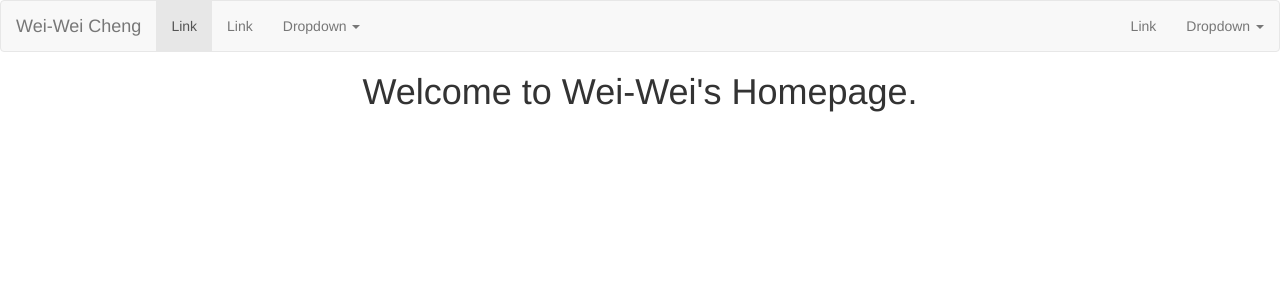
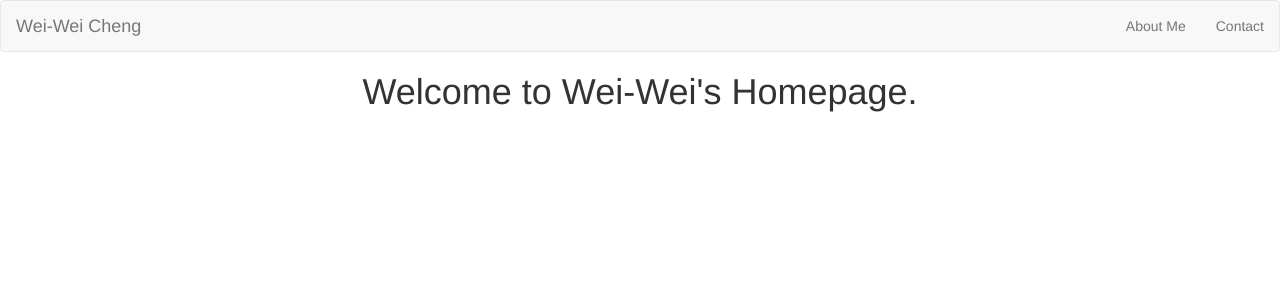
Before and after one commit to Synchromatic/wei, a PHP site: page / in a window 1280 px wide. Shown: the top 300 px of the page. Run offline with PHP 8.4, Linux system fonts and the light colour scheme.

Commit message:
Refined Navbar

```diff
--- a/index.php
+++ b/index.php
@@ -29,32 +29,10 @@
 
 <!-- Collect the nav links, forms, and other content for toggling -->
 <div class="collapse navbar-collapse" id="bs-example-navbar-collapse-1">
-<ul class="nav navbar-nav">
-<li class="active"><a href="#">Link</a></li>
-<li><a href="#">Link</a></li>
-<li class="dropdown">
-<a href="#" class="dropdown-toggle" data-toggle="dropdown">Dropdown <b class="caret"></b></a>
-<ul class="dropdown-menu">
-<li><a href="#">Action</a></li>
-<li><a href="#">Another action</a></li>
-<li><a href="#">Something else here</a></li>
-<li class="divider"></li>
-<li><a href="#">Separated link</a></li>
-<li class="divider"></li>
-<li><a href="#">One more separated link</a></li>
-</ul>
-</li>
-</ul>
 <ul class="nav navbar-nav navbar-right">
-<li><a href="#">Link</a></li>
-<li class="dropdown">
-<a href="#" class="dropdown-toggle" data-toggle="dropdown">Dropdown <b class="caret"></b></a>
-<ul class="dropdown-menu">
-<li><a href="#">Action</a></li>
-<li><a href="#">Another action</a></li>
-<li><a href="#">Something else here</a></li>
-<li class="divider"></li>
-<li><a href="#">Separated link</a></li>
+<li><a href="#">About Me</a></li>
+<li><a href="#">Contact</a></li>
+
 </ul>
 </li>
 </ul>
```
